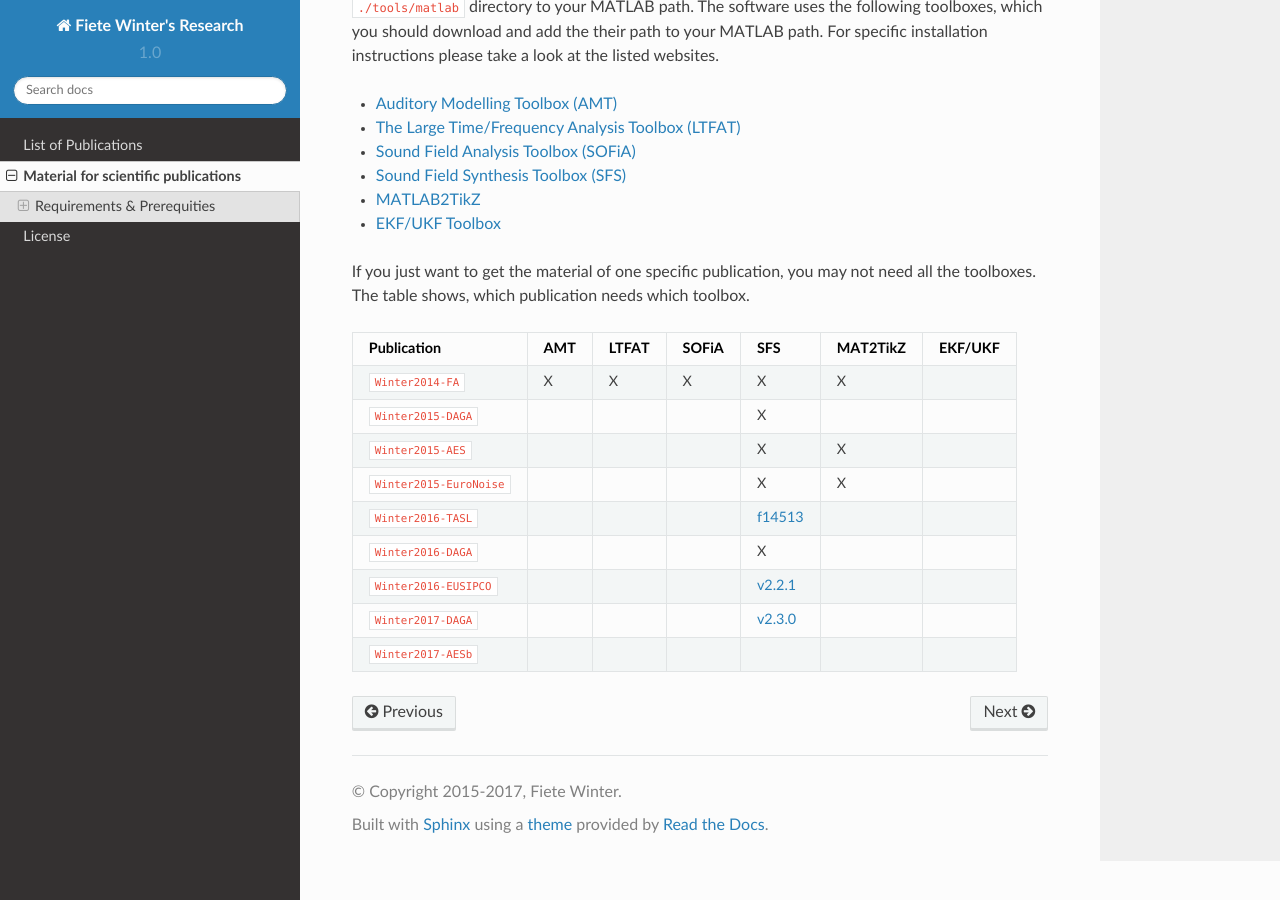
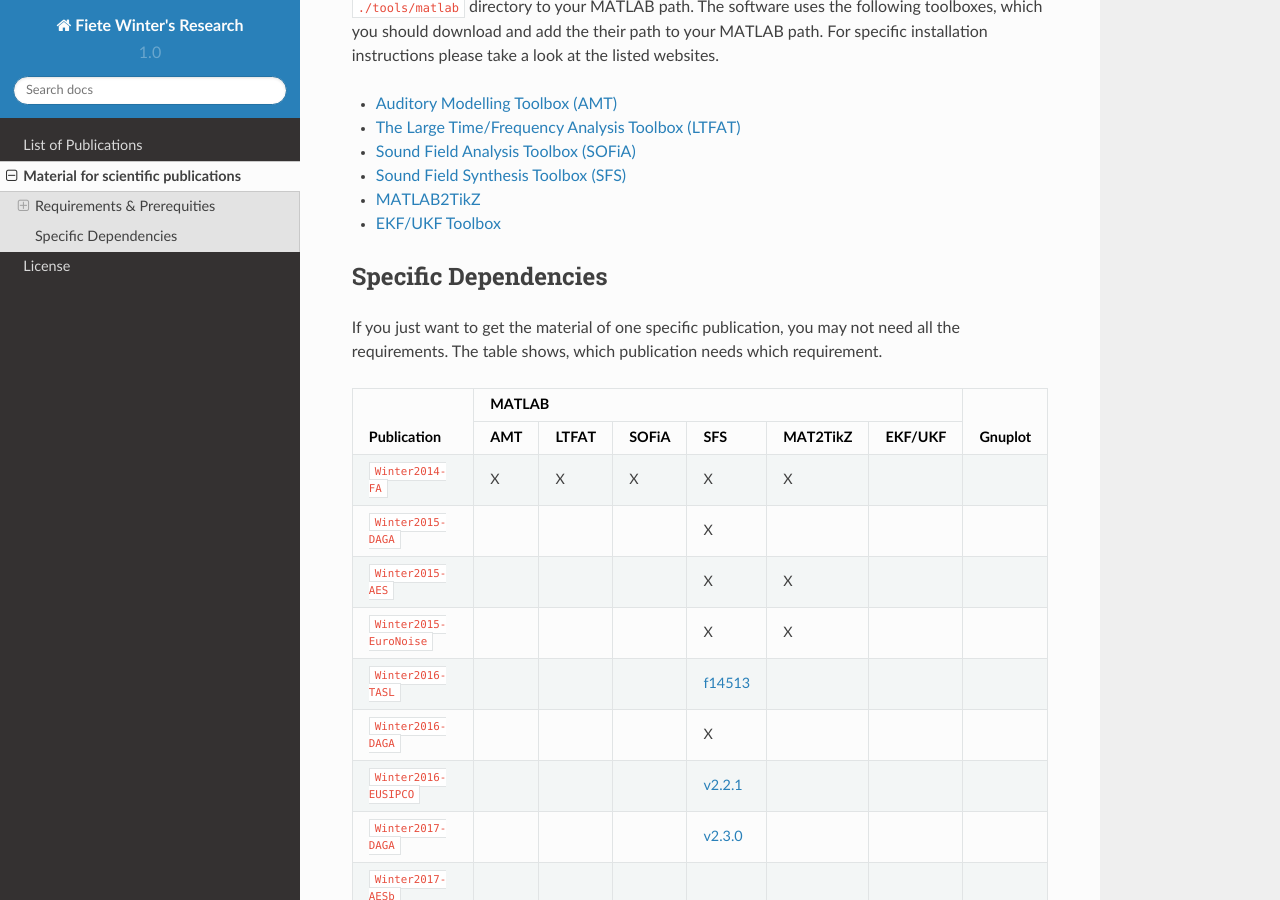
Before and after one commit to fietew/research, a Sphinx documentation site: the page built from doc/material.rst, in a window 1280 px wide and 900 px high, scrolled down 877 px. Built offline with Sphinx 7.4.7 and the Read the Docs theme 2.0.0, drawn with Linux system fonts in a browser that asks for light colours; cross-references to code outside the pages are shown as plain code.

Commit message:
public: add section for specific dependencies

```diff
--- a/doc/material.rst
+++ b/doc/material.rst
@@ -75,24 +75,36 @@ listed websites.
 * `MATLAB2TikZ <https://github.com/nschloe/matlab2tikz/>`_
 * `EKF/UKF Toolbox <https://github.com/fietew/ekfukf/>`_
 
+Specific Dependencies
+---------------------
+
 If you just want to get the material of one specific publication, you may
-not need all the toolboxes. The table shows, which publication needs which
-toolbox.
+not need all the requirements. The table shows, which publication needs which
+requirement.
 
-============================  =====  ======= ======= ============= ========== =========
- Publication                   AMT    LTFAT   SOFiA       SFS      MAT2TikZ   EKF/UKF
-============================  =====  ======= ======= ============= ========== =========
-:cite:`Winter2014-FA`           X       X       X         X            X
-:cite:`Winter2015-DAGA`                                   X
-:cite:`Winter2015-AES`                                    X            X
-:cite:`Winter2015-EuroNoise`                              X            X
-:cite:`Winter2016-TASL`                               |f14513|_
-:cite:`Winter2016-DAGA`                                   X
-:cite:`Winter2016-EUSIPCO`                             |2.2.1|_
-:cite:`Winter2017-DAGA`                                |2.3.0|_
-:cite:`Winter2017-AESb`
-============================  =====  ======= ======= ============= ========== =========
-
++------------------------------+-------------------------------------------------------+---------+
+| Publication                  | MATLAB                                                | Gnuplot |
+|                              +-----+-------+-------+-----------+-----------+---------+         |
+|                              | AMT | LTFAT | SOFiA | SFS       | MAT2TikZ  | EKF/UKF |         |
++==============================+=====+=======+=======+===========+===========+=========+=========+
+| :cite:`Winter2014-FA`        | X   | X     | X     | X         | X         |         |         |
++------------------------------+-----+-------+-------+-----------+-----------+---------+---------+
+| :cite:`Winter2015-DAGA`      |     |       |       | X         |           |         |         |
++------------------------------+-----+-------+-------+-----------+-----------+---------+---------+
+| :cite:`Winter2015-AES`       |     |       |       | X         | X         |         |         |
++------------------------------+-----+-------+-------+-----------+-----------+---------+---------+
+| :cite:`Winter2015-EuroNoise` |     |       |       | X         | X         |         |         |
++------------------------------+-----+-------+-------+-----------+-----------+---------+---------+
+| :cite:`Winter2016-TASL`      |     |       |       | |f14513|_ |           |         |         |
++------------------------------+-----+-------+-------+-----------+-----------+---------+---------+
+| :cite:`Winter2016-DAGA`      |     |       |       | X         |           |         |         |
++------------------------------+-----+-------+-------+-----------+-----------+---------+---------+
+| :cite:`Winter2016-EUSIPCO`   |     |       |       | |2.2.1|_  |           |         |         |
++------------------------------+-----+-------+-------+-----------+-----------+---------+---------+
+| :cite:`Winter2017-DAGA`      |     |       |       | |2.3.0|_  |           |         |         |
++------------------------------+-----+-------+-------+-----------+-----------+---------+---------+
+| :cite:`Winter2017-AESb`      |     |       |       |           |           |         |         |
++------------------------------+-----+-------+-------+-----------+-----------+---------+---------+
 
 .. |f14513| replace:: f14513
 .. |2.2.1| replace:: v2.2.1
```
